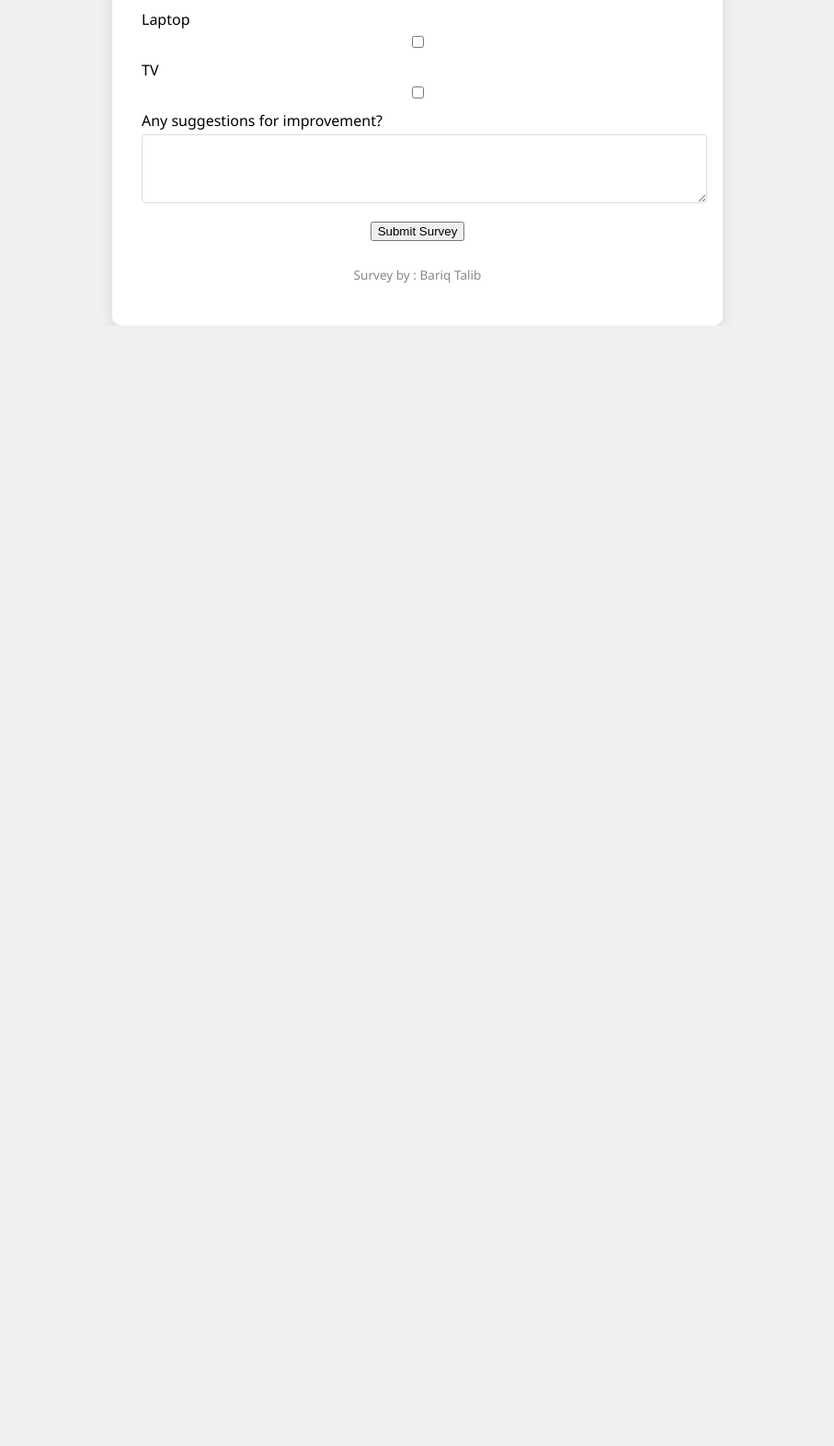
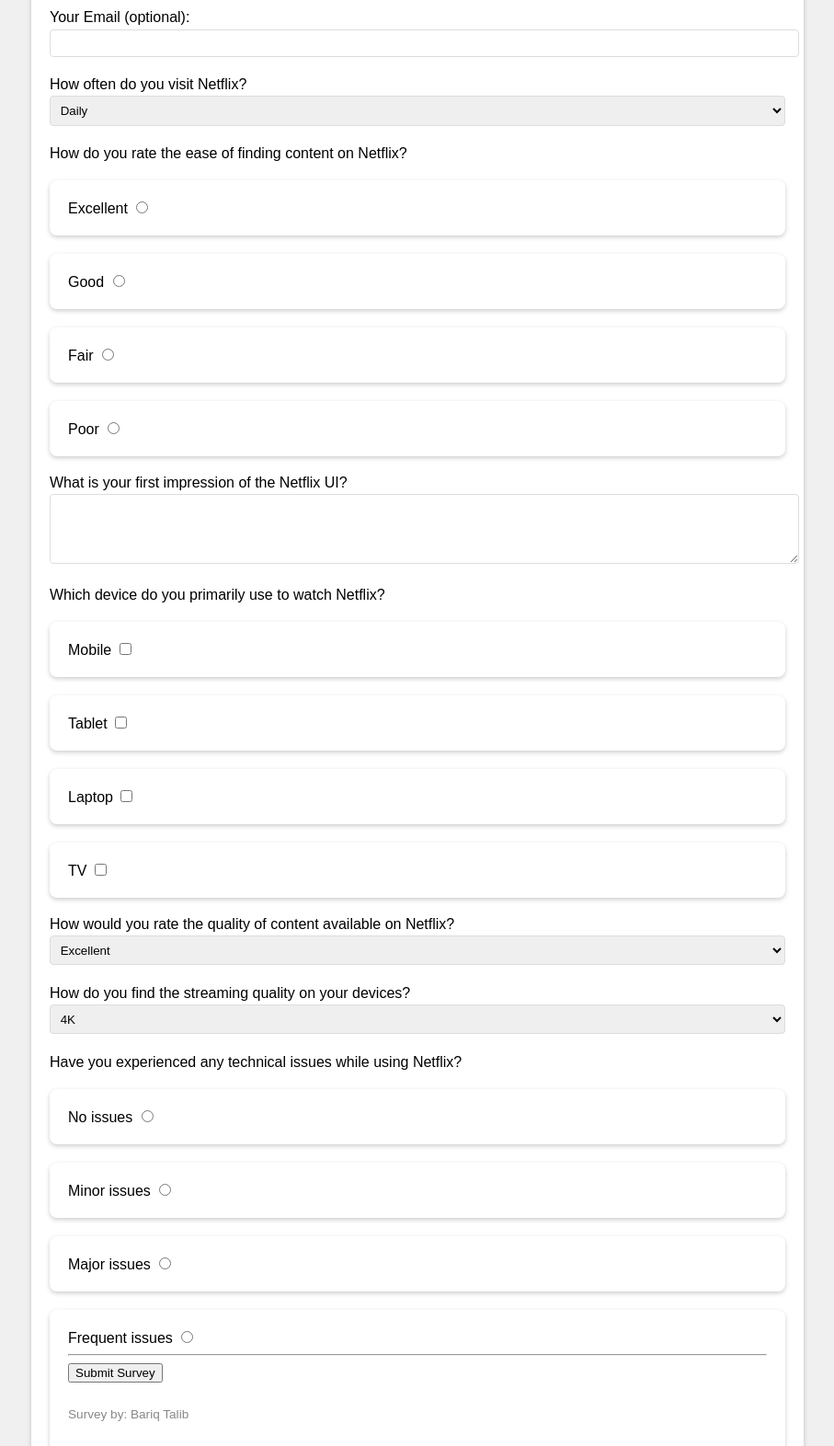
Before and after one commit to xbariq/xbariq.github.io, a plain HTML site: page index.html in a window 1280 px wide. Shown: the part 650-2222 px from the top of the page at 92% size, without its empty margins (186-1093 px from the left). Before the commit the page ends 1004 px from the top, so only its background shows below. Drawn offline with Linux system fonts and the light colour scheme.

Commit message:
Survey done

```diff
--- a/index.html
+++ b/index.html
@@ -8,7 +8,10 @@
 <body>
     <div class="container">
         <h1>Netflix UI Evaluation Survey</h1>
-      <a href="https://www.netflix.com" target="_blank">Visit Netflix</a>
+        <a href="https://www.netflix.com" target="_blank">Visit Netflix <hr>
+
+         <img src="netflix.jpeg" alt="Netflix UI" style="max-width: 100%; height: auto;">
+        </a>
         <form class="survey-form">
             <label for="email">Your Email (optional):</label>
             <input type="email" id="email" name="email" />
@@ -23,60 +26,87 @@
 
             <label>How do you rate the ease of finding content on Netflix?</label>
             <div class="rating-section">
-          <label for="excellent">Excellent</label>
-          <input
-            type="radio"
-            id="excellent"
-            name="ease_of_finding"
-            value="excellent"
-          />
-          <label for="good">Good</label>
-          <input type="radio" id="good" name="ease_of_finding" value="good" />
-          <label for="fair">Fair</label>
-          <input type="radio" id="fair" name="ease_of_finding" value="fair" />
-          <label for="poor">Poor</label>
-          <input type="radio" id="poor" name="ease_of_finding" value="poor" />
+                <label class="container">Excellent
+                  <input type="radio" name="ease_of_finding" value="excellent">
+                  <span class="checkmark"></span>
+                </label>
+                <label class="container">Good
+                  <input type="radio" name="ease_of_finding" value="good">
+                  <span class="checkmark"></span>
+                </label>
+                <label class="container">Fair
+                  <input type="radio" name="ease_of_finding" value="fair">
+                  <span class="checkmark"></span>
+                </label>
+                <label class="container">Poor
+                  <input type="radio" name="ease_of_finding" value="poor">
+                  <span class="checkmark"></span>
+                </label>
             </div>
 
-        <label for="ui-impression"
-          >What is your first impression of the Netflix UI?</label
-        >
-        <textarea
-          id="ui-impression"
-          name="ui_impression"
-          rows="4"
-          cols="50"
-        ></textarea>
+            <label for="ui-impression">What is your first impression of the Netflix UI?</label>
+            <textarea id="ui-impression" name="ui_impression" rows="4" cols="50"></textarea>
 
             <label>Which device do you primarily use to watch Netflix?</label>
             <div class="device-section">
-          <label for="mobile">Mobile</label>
-          <input type="checkbox" id="mobile" name="device" value="mobile" />
-          <label for="tablet">Tablet</label>
-          <input type="checkbox" id="tablet" name="device" value="tablet" />
-          <label for="laptop">Laptop</label>
-
-          <input type="checkbox" id="laptop" name="device" value="laptop" />
-
-          <label for="tv">TV</label>
-          <input type="checkbox" id="tv" name="device" value="tv" />
+                <label class="container">Mobile
+                  <input type="checkbox" name="device" value="mobile">
+                  <span class="checkmark"></span>
+                </label>
+                <label class="container">Tablet
+                  <input type="checkbox" name="device" value="tablet">
+                  <span class="checkmark"></span>
+                </label>
+                <label class="container">Laptop
+                  <input type="checkbox" name="device" value="laptop">
+                  <span class="checkmark"></span>
+                </label>
+                <label class="container">TV
+                  <input type="checkbox" name="device" value="tv">
+                  <span class="checkmark"></span>
+                </label>
             </div>
 
-        <label for="improvements">Any suggestions for improvement?</label>
-        <textarea
-          id="improvements"
-          name="improvements"
-          rows="4"
-          cols="50"
-        ></textarea>
+            <label for="content-quality">How would you rate the quality of content available on Netflix?</label>
+            <select id="content-quality" name="content_quality">
+                <option value="excellent">Excellent</option>
+                <option value="good">Good</option>
+                <option value="average">Average</option>
+                <option value="poor">Poor</option>
+            </select>
 
-        <input
-          type="button"
-          value="Submit Survey"
-          onclick="alert('Thank you for your feedback!');"
-        />
+            <label for="streaming-quality">How do you find the streaming quality on your devices?</label>
+            <select id="streaming-quality" name="streaming_quality">
+                <option value="always_hd">4K</option>
+                <option value="mostly_hd">FHD</option>
+                <option value="sometimes_hd">HD</option>
+            </select>
+
+            <label>Have you experienced any technical issues while using Netflix?</label>
+            <div class="issue-section">
+                <label class="container">No issues
+                  <input type="radio" name="technical_issues" value="no_issues">
+                  <span class="checkmark"></span>
+                </label>
+                <label class="container">Minor issues
+                  <input type="radio" name="technical_issues" value="minor_issues">
+                  <span class="checkmark"></span>
+                </label>
+                <label class="container">Major issues
+                  <input type="radio" name="technical_issues" value="major_issues">
+                  <span class="checkmark"></span>
+                </label>
+                <label class="container">Frequent issues
+                  <input type="radio" name="technical_issues" value="frequent_issues">
+                  <span class="check"></span>
+
+
+                  <hr>
+                  <input type="button" value="Submit Survey" onclick="alert('Thank you for your feedback!');" />
                 </form>
-      <p class="signature">Survey by : Bariq Talib</p>
+                <p class="signature">Survey by: Bariq Talib</p>
             </div>
         </body>
+
+
 </html>
--- a/style.css
+++ b/style.css
@@ -1,22 +1,19 @@
-body {
-  font-family: "Segoe UI", Tahoma, Geneva, Verdana, sans-serif;
-  background-color: #f0f0f0;
+body,
+html {
   margin: 0;
   padding: 0;
-  display: flex;
-  justify-content: center;
-  align-items: center;
+  font-family: "Arial", sans-serif;
+  background-color: #f0f0f0;
   height: 100vh;
 }
 
 .container {
-  width: 90%;
-  max-width: 600px;
-  background: white;
-  padding: 2em;
-  border-radius: 10px;
-  box-shadow: 0 5px 15px rgba(0, 0, 0, 0.1);
-  text-align: center;
+  max-width: 800px;
+  margin: 20px auto;
+  padding: 20px;
+  background-color: #fff;
+  border-radius: 8px;
+  box-shadow: 0 2px 5px rgba(0, 0, 0, 0.2);
 }
 
 h1 {
@@ -25,7 +22,7 @@ h1 {
 }
 
 a {
-  color: #7d0208;
+  color: #98080f;
   text-decoration: none;
   display: inline-block;
   margin-bottom: 2em;
```
Also changed, not shown: netflix.jpeg (added). Lines whose indentation alone changed are shown as unchanged.
